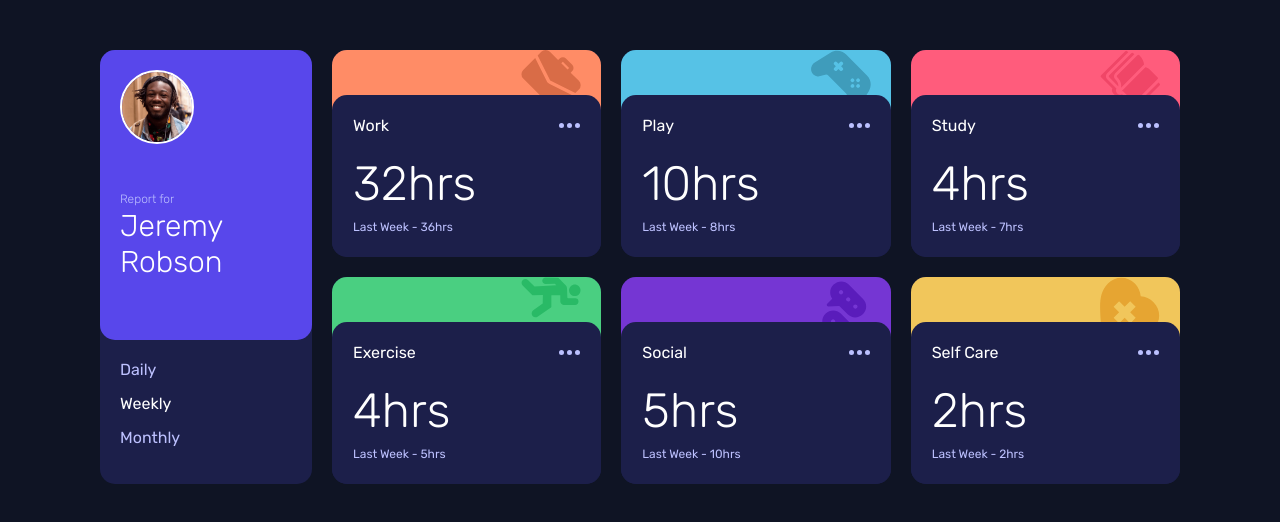
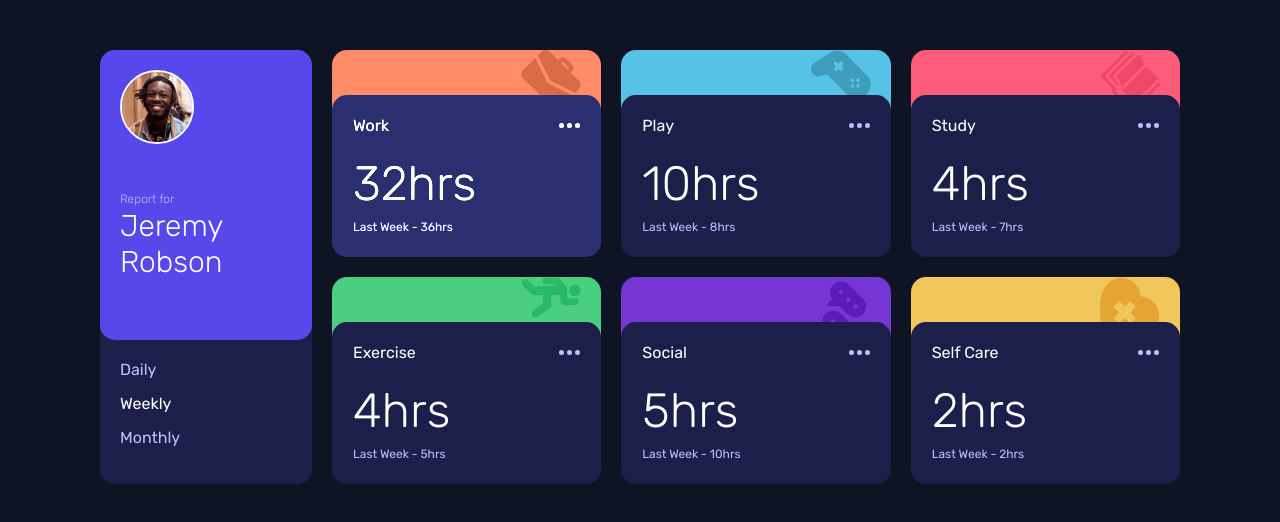
Before and after one commit to Andreeesc/time-tracking-dashboard-main, a website: page index.html in a window 1280 px wide. In both pictures the pointer is over the element 466 px from the left and 176 px from the top of the page. Drawn offline with Linux system fonts and the light colour scheme.

Commit message:
style adjusts

```diff
--- a/assets/css/cards.css
+++ b/assets/css/cards.css
@@ -56,6 +56,11 @@
   border:1px solid transparent;
   border-radius: 15px;
   background-color: var(--darkBlue);
+  transition: all ease .5s;
+}
+.card-info:hover{
+  cursor: pointer;
+  filter: brightness(1.5);
 }
 .card-info h2{
   font-size: 3rem;
```
